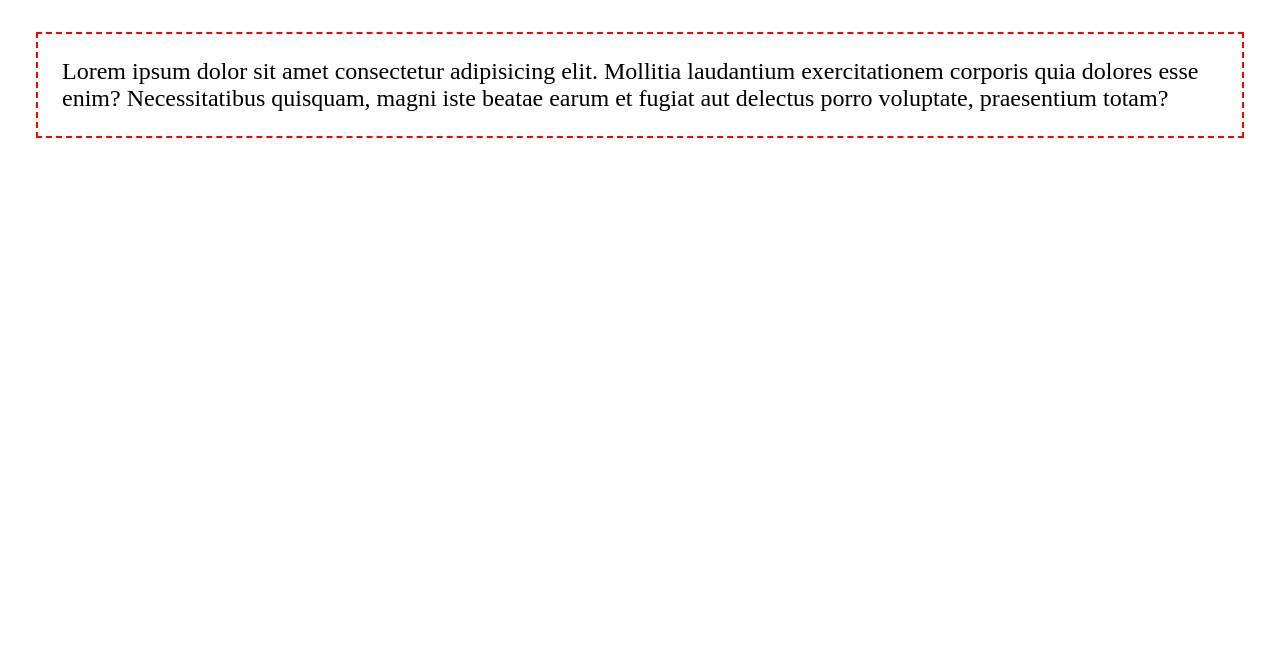
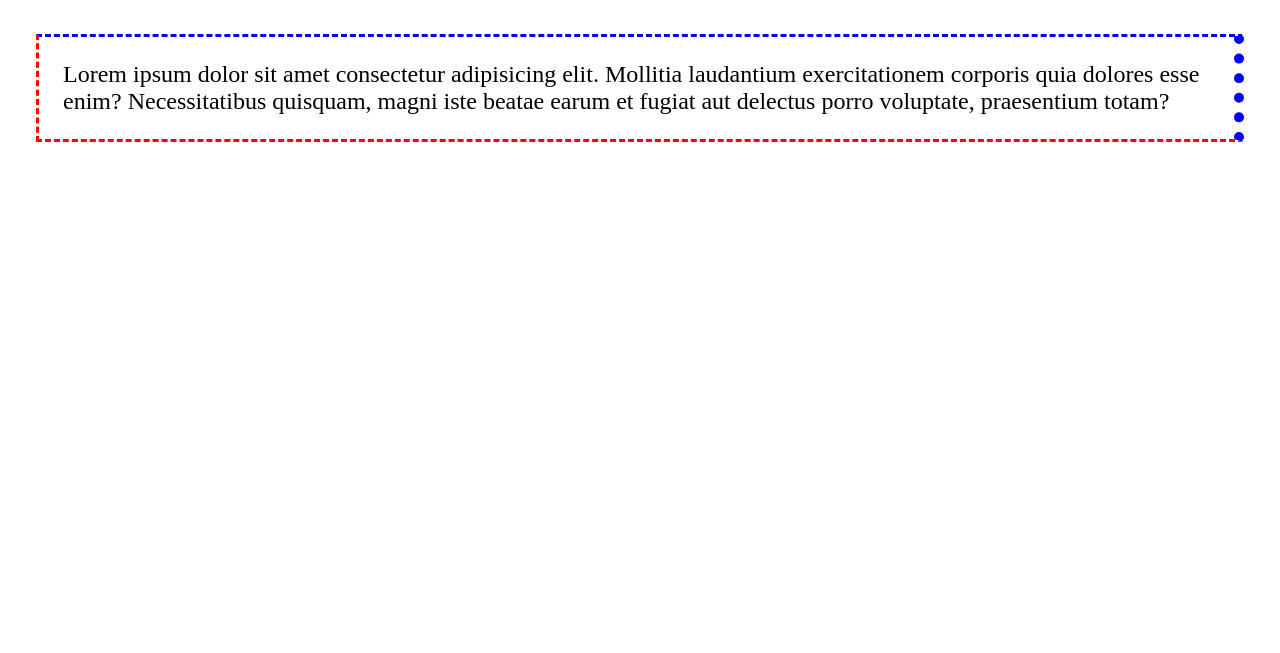
Before and after one commit to CIT85/timothym-pub, a plain HTML site: page w4_css/index.html in a window 1280 px wide. Shown: the part 147-800 px from the top of the page. Drawn offline with Linux system fonts and the light colour scheme.

Commit message:
padding and border notation

```diff
--- a/w4_css/style.css
+++ b/w4_css/style.css
@@ -5,7 +5,9 @@
 }
 
 .container {
-    border: 2px dashed red;
+    border: dashed red;
+    border-top-color: blue;
+    border-right: 10px dotted blue;
     font-size: 1.5rem;
     margin: 1.5em;
     /* margin-top: 1.5em;
```
